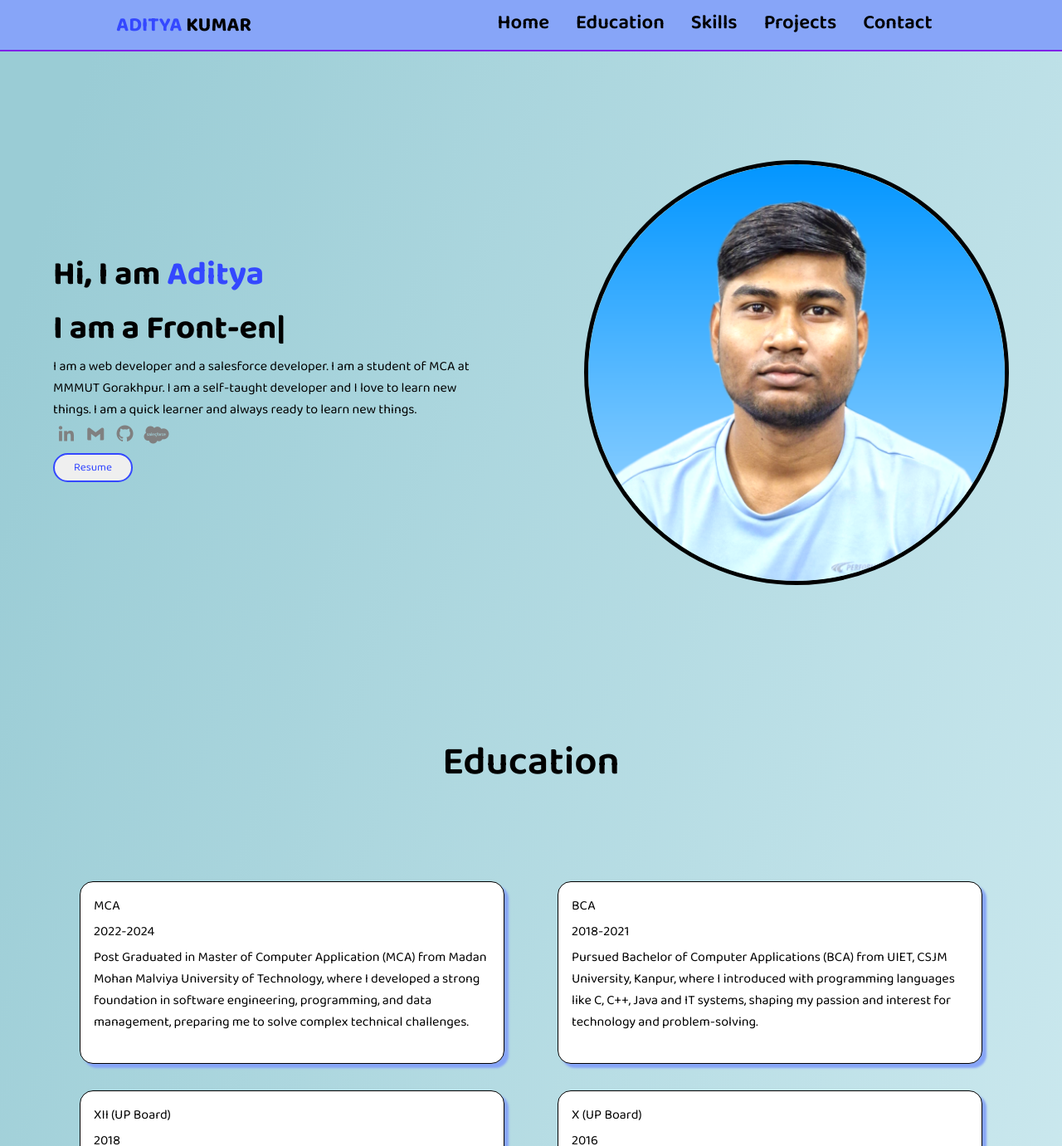
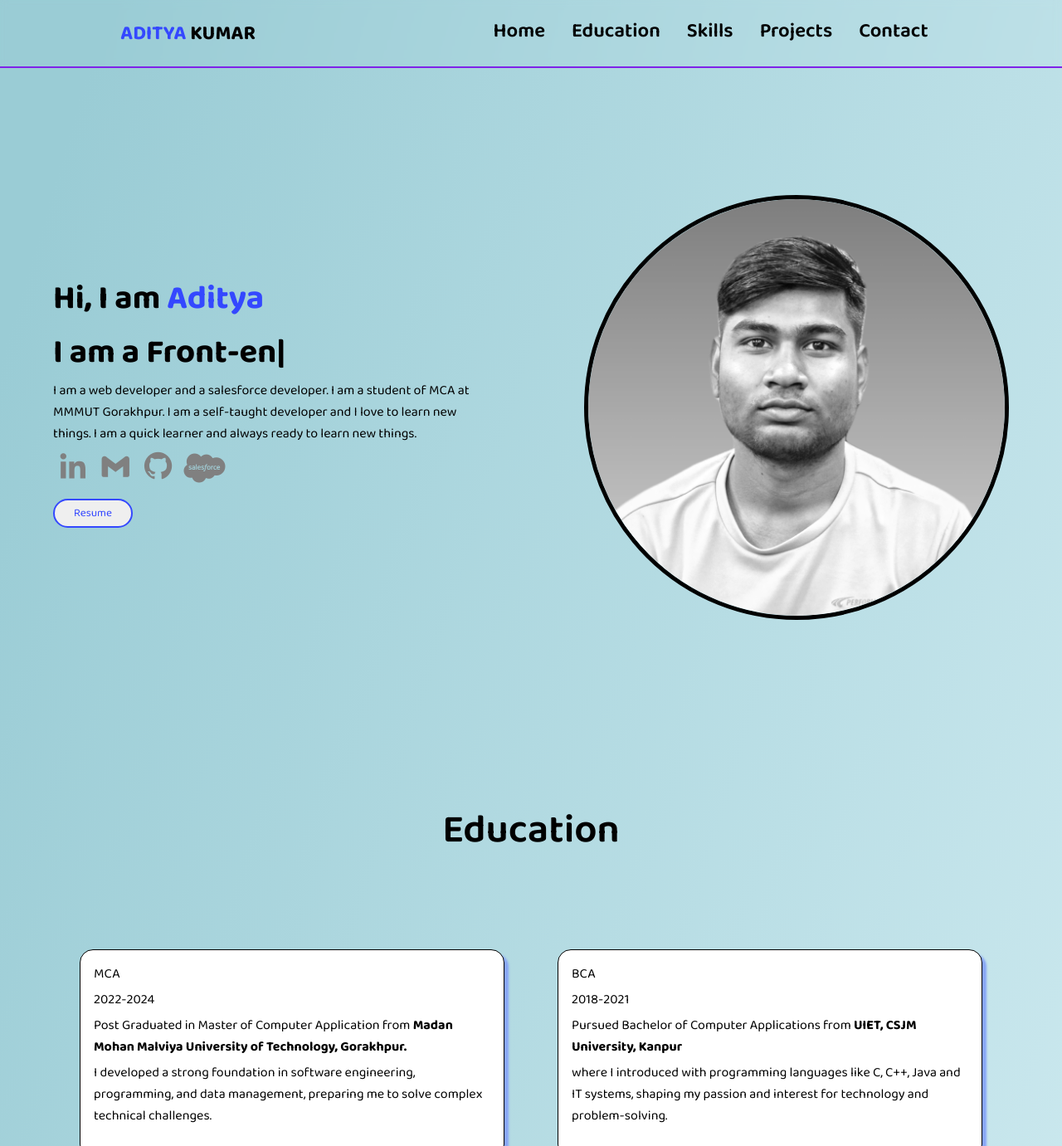
Before and after one commit to aditya-35/aditya-35.github.io, a plain HTML site: page index.html in a window 1280 px wide. Shown: the top 1381 px of the page at 83% size. Drawn offline with nearby package versions, Linux system fonts and the light colour scheme.

Commit message:
final commit

```diff
--- a/index.html
+++ b/index.html
@@ -15,6 +15,7 @@
     <title>Portfolio</title>
   </head>
   <body>
+    <div id="wrapper">
       <nav>
         <div id="nav-bar">
           <h1 class="logo"><span class="title-name">ADITYA</span> KUMAR</h1>
@@ -99,8 +100,8 @@
                     <li>2022-2024</li>
                     <li>
                       <article>
-                      Post Graduated in Master of Computer Application (MCA)
-                      from Madan Mohan Malviya University of Technology, where I
+                        Post Graduated in Master of Computer Application
+                        from <strong>Madan Mohan Malviya University of Technology, Gorakhpur.</strong>I
                         developed a strong foundation in software engineering,
                         programming, and data management, preparing me to solve
                         complex technical challenges.
@@ -116,8 +117,9 @@
                     <li>2018-2021</li>
                     <li>
                       <article>
-                      Pursued Bachelor of Computer Applications (BCA) from UIET,
-                      CSJM University, Kanpur, where I introduced with
+                        Pursued Bachelor of Computer Applications from
+                        <strong>UIET,
+                          CSJM University, Kanpur</strong> where I introduced with
                         programming languages like C, C++, Java and IT systems,
                         shaping my passion and interest for technology and
                         problem-solving.
@@ -281,6 +283,8 @@
           </p>
         </div>
       </footer>
+    </div>
+
 
     <!-- ========scroll reveal======== -->
     <script src="https://unpkg.com/scrollreveal"></script>
--- a/style.css
+++ b/style.css
@@ -34,16 +34,22 @@ a {
   cursor: pointer;
 }
 /* -----------------nav-bar---------------- */
+nav{
+  position: sticky;
+  top: 0;
+  z-index: 1;
+  backdrop-filter: blur(5px);
+  padding: 10px;
+  border-bottom: 2px solid rgb(127, 34, 232);
+}
 #nav-bar {
   display: flex;
   align-items: center;
   justify-content: space-around;
-  background-color: hsl(224 89% 75%);
-  position: fixed;
+  /* background-color: hsl(224 89% 75%); */
   width: 100%;
-  top: 0;
-  z-index: 1000;
-  border-bottom: 2px solid rgb(127, 34, 232);
+
+
 }
 /* Hide hamburger by default */
 .hamburger {
@@ -129,18 +135,25 @@ a:hover::after {
   border-radius: 50%;
   width: 100%;
   object-fit: contain;
+  filter: grayscale(100%);
+  transition: filter .75s ease;
+}
+.rightSection > img:hover{
+  filter: grayscale(0%);
 }
 .firstSection {
   display: flex;
   flex-wrap: wrap;
   justify-content: space-around;
   align-items: center;
+  padding-top: 0;
+
 }
 .socialIcons > a {
   color: grey;
   text-decoration: none;
   padding: 0rem 0.25rem;
-  font-size: 1.5rem;
+  font-size: 2.5rem;
 }
 .socialIcons > a:hover {
   color: #3448ff;
@@ -384,6 +397,9 @@ textarea {
   /* ========== Mobile Responsive Styles ========= */
   @media (max-width: 768px) {
     /* Navigation */
+    nav{
+      padding: 0;
+    }
     #nav-bar {
       flex-direction: column;
       padding: 1rem 0;
```
Also changed, not shown: 1 other file. Lines whose indentation alone changed are shown as unchanged.
